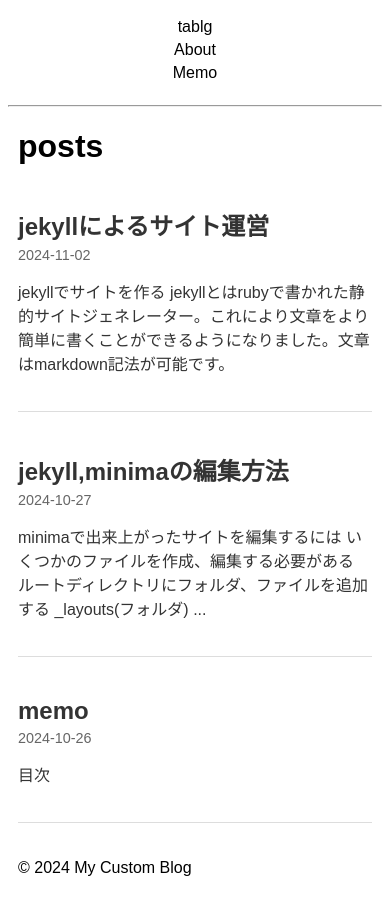
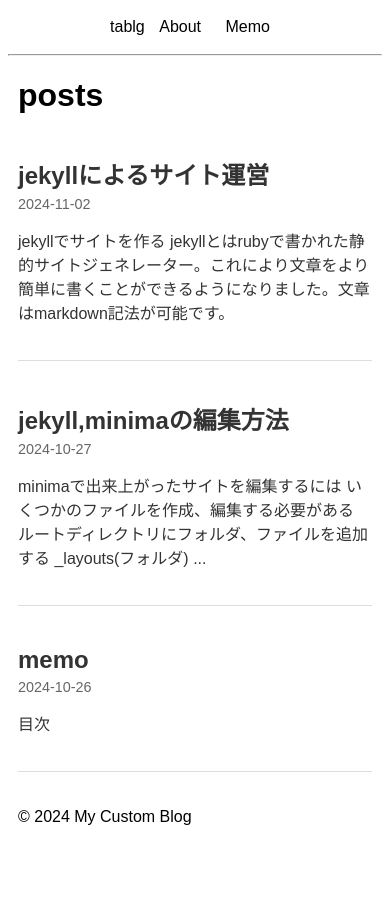
Before and after one commit to taka012345/tablg, a Jekyll site: the page built from index.markdown, in a window 390 px wide. Built offline with Jekyll 4.4.1, drawn with Linux system fonts in a browser that asks for light colours.

Commit message:
Add files via upload

```diff
--- a/assets/css/styles.css
+++ b/assets/css/styles.css
@@ -81,6 +81,8 @@ header a {
   position: relative;
 }
 
+
+
 /* メモメニューのスタイル */
 header #memo-menu {
   display: none; /* 初期表示を非表示に設定 */
@@ -156,6 +158,7 @@ header:after, .container:after {
 }
 
 /* スマホ対応: 画面幅が768px以下の場合 */
+/* スマホ対応: 画面幅が768px以下の場合 */
 @media (max-width: 768px) {
   .container {
     max-width: 100%; /* コンテナの幅を画面幅いっぱいにする */
@@ -168,7 +171,8 @@ header:after, .container:after {
 
   .header-left, .header-right {
     float: none; /* float解除 */
-    display: block; /* ブロック表示 */
+    display: inline-block; /* 横並びにする */
+    text-align: center;
   }
 
   header ul {
@@ -177,8 +181,8 @@ header:after, .container:after {
   }
 
   header li {
-    display: block;
-    margin: 5px 0;
+    display: inline-block; /* 横並びにする */
+    margin: 0 10px;
   }
 
   h2 {
```
